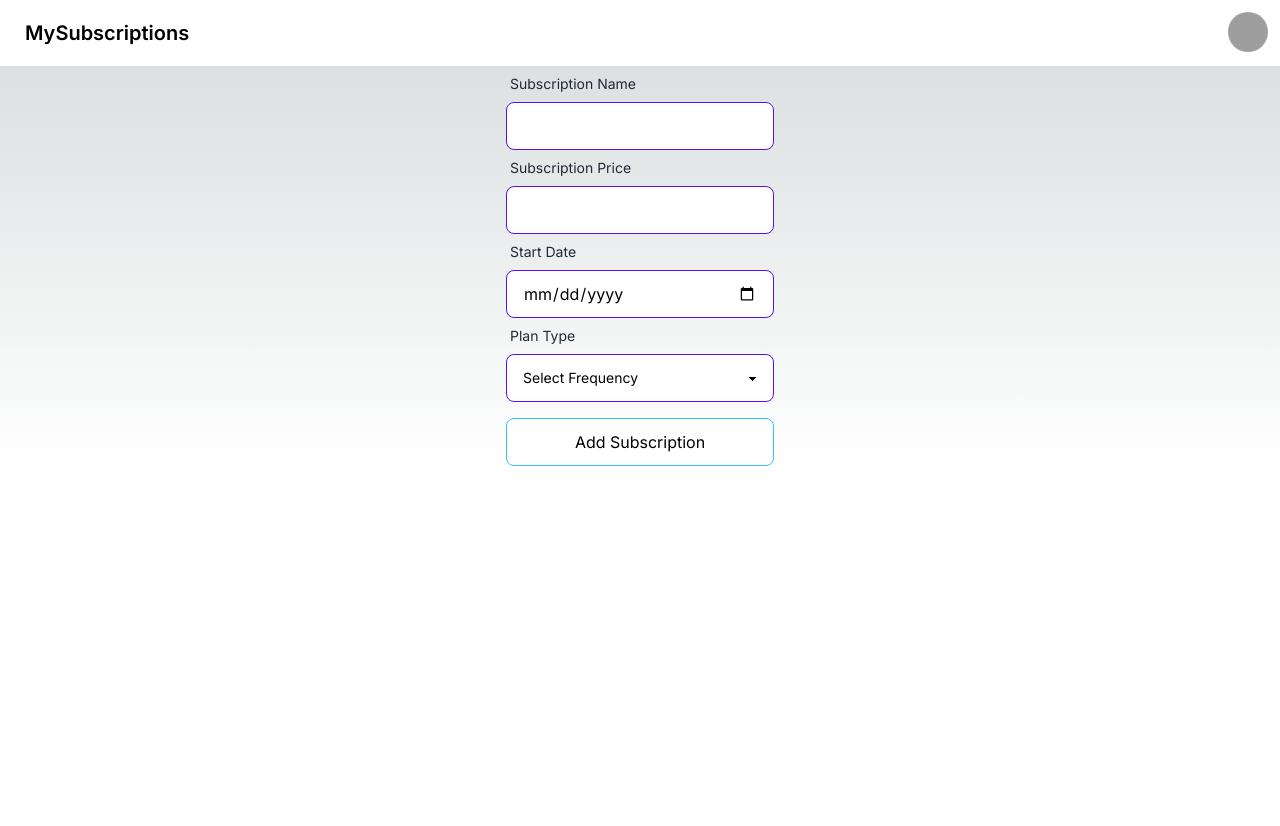
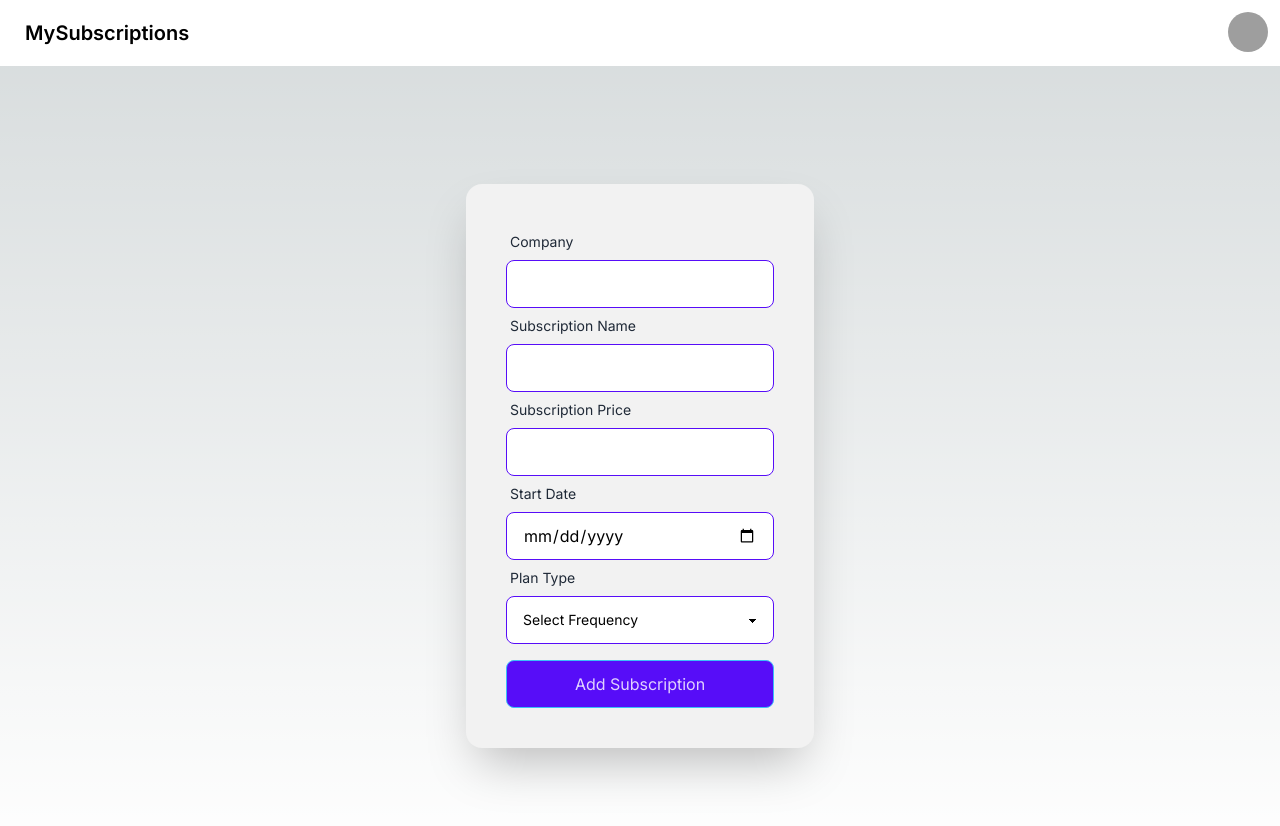
Before and after one commit to AbhinavParbhakar/developED-2023, a Next.js app in the folder front-end/subscription-manager/: page /subscription/new in a window 1280 px wide. Shown: the top 826 px of the page. Before the commit the page ends 800 px from the top, so only its background shows below. Built offline with nearby package versions, Linux system fonts and the light colour scheme; grey boxes are pictures that could not be loaded.

Commit message:
subscription css edit form

```diff
--- a/front-end/subscription-manager/app/mysubscriptions/page.tsx
+++ b/front-end/subscription-manager/app/mysubscriptions/page.tsx
@@ -1,6 +1,6 @@
 export default function MySubscriptions() {
     return(
-        <div className="flex justify-center">
+        <div className="flex justify-center items-center h-screen">
             <div className="flex flex-col">
                 <div className="grid w-96 h-20 rounded bg-primary text-primary-content place-content-center">
                     Spotify
--- a/front-end/subscription-manager/app/subscription/new/page.tsx
+++ b/front-end/subscription-manager/app/subscription/new/page.tsx
@@ -13,8 +13,12 @@ export default function addSubscription(){
     }
 
     return(
-        <div className="w-100 flex justify-center">
-                <form className="flex form-control flex-col items-between justify-items-center max-w-lg">
+        <div className="flex justify-center h-screen items-center">
+                <form className="flex form-control w-100 shadow-2xl flex-col card p-10 bg-base-200 shadow">
+                    <label className="flex label">
+                        <h2 className="label-text">Company</h2>
+                    </label>
+                    <input type="text" className="input input-bordered input-primary " name="service" id="" />
                     <label className="flex label">
                         <h2 className="label-text">Subscription Name</h2>
                     </label>
@@ -47,7 +51,7 @@ export default function addSubscription(){
                     </div>
                     : <></>
                     }
-                    <button type="submit" className="input input-bordered input-info mt-4" >Add Subscription</button>
+                    <button type="submit" className="btn-primary input input-bordered input-info mt-4" >Add Subscription</button>
                 </form>
         </div>
     )
```
